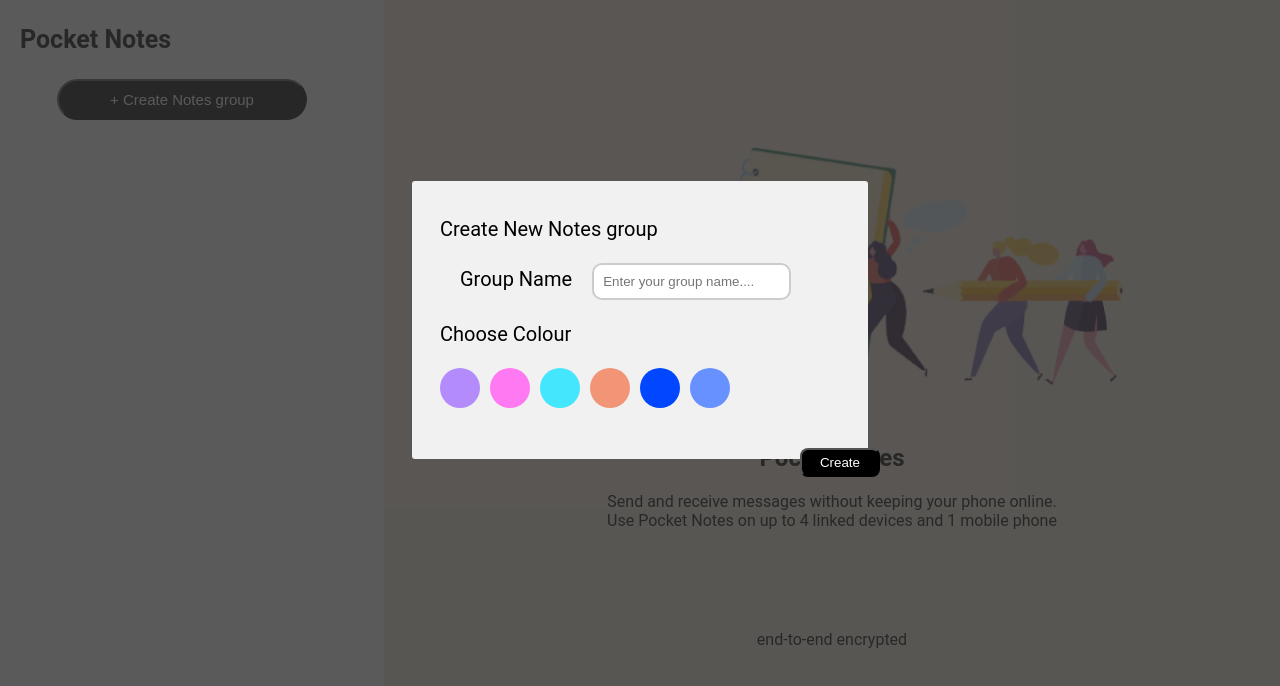
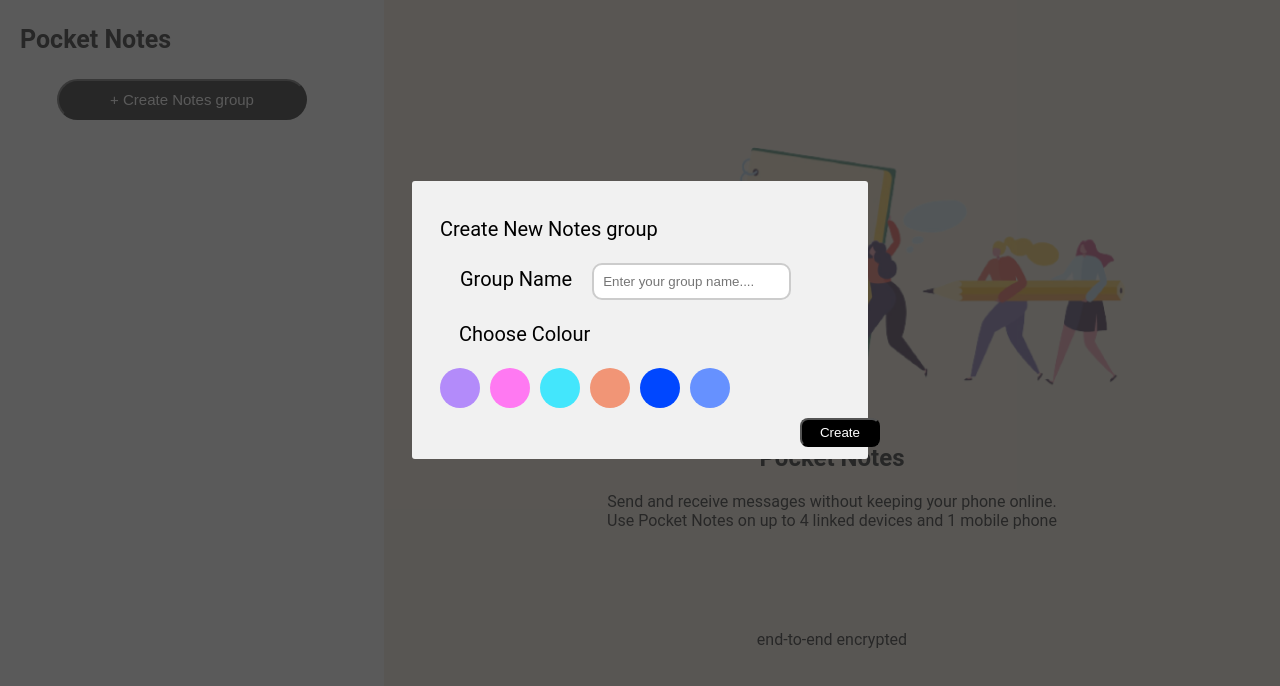
Before and after one commit to Sukrutiii/pocket-notes, a React (Create React App) app: page / in a window 1280 px wide. Both pictures are taken after a click on the button "+ Create Notes group". Shown: the top 686 px of the page. Built offline with nearby package versions, Linux system fonts and the light colour scheme.

Commit message:
first commit

```diff
--- a/src/components/Groups/Groups.css
+++ b/src/components/Groups/Groups.css
@@ -49,12 +49,16 @@ h3 {
     width: 300px;
 }
 
+.choose {
+    margin-left: 19px;
+}
+
 .create-btn {
     background-color: black;
     color: white;
     border-radius: 8px;
     width: 80px;
-    margin-top: 40px;
+    margin-top: 10px;
     margin-left: 45vh;
     padding: 5px;
 }
--- a/src/components/Groups/Groups.jsx
+++ b/src/components/Groups/Groups.jsx
@@ -80,7 +80,7 @@ export default function Groups({ setDisplayNote,groupId ,setGroupId, color, setC
                             <p>Create New Notes group</p>
                             <label>Group Name<input type='text' placeholder="Enter your group name...."
                                 required onChange={(e) => setGroupName(e.target.value)}></input></label>
-                                <p>Choose Colour</p>
+                                <p className='choose'>Choose Colour</p>
                             <div className="color__circle__container">
                                 {
                                     colors.map((color) => <div className='color__circle' onClick={() => setColor(color)} style={{ backgroundColor: color }}></div>)
```
